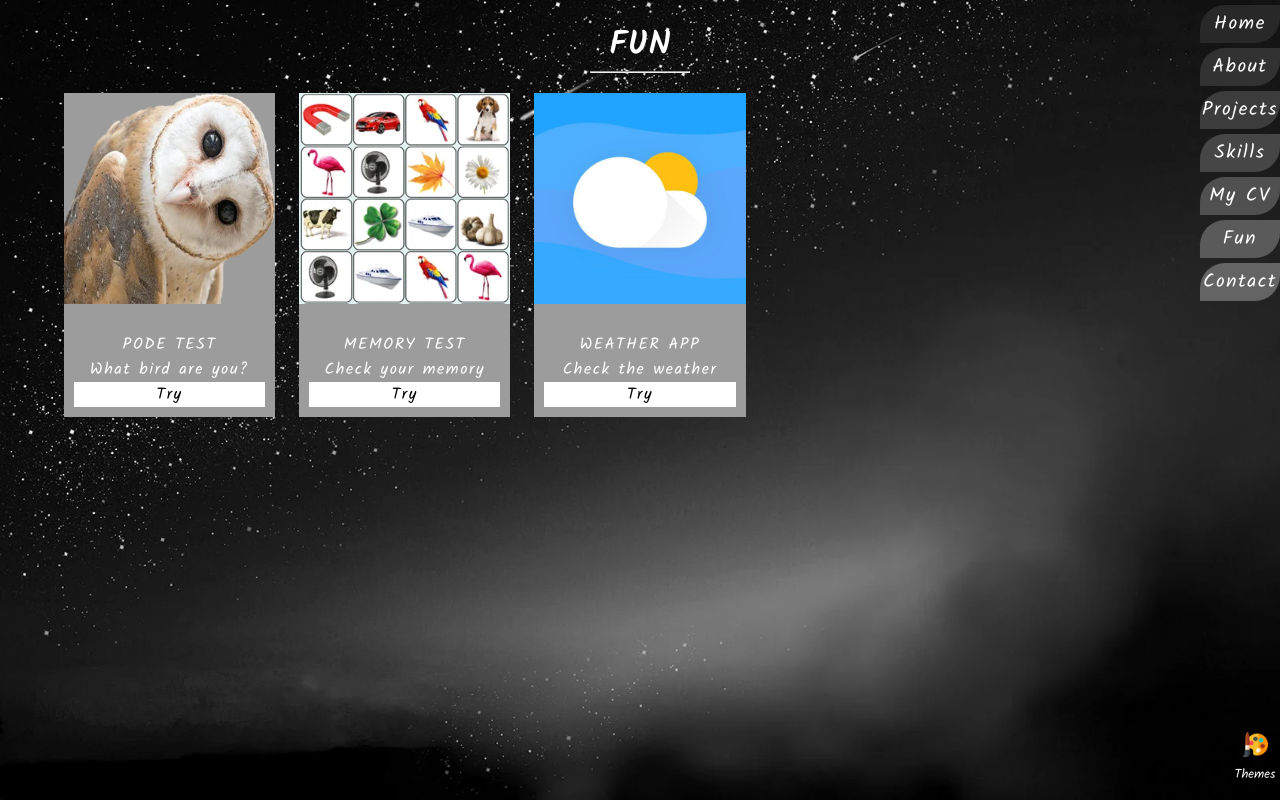
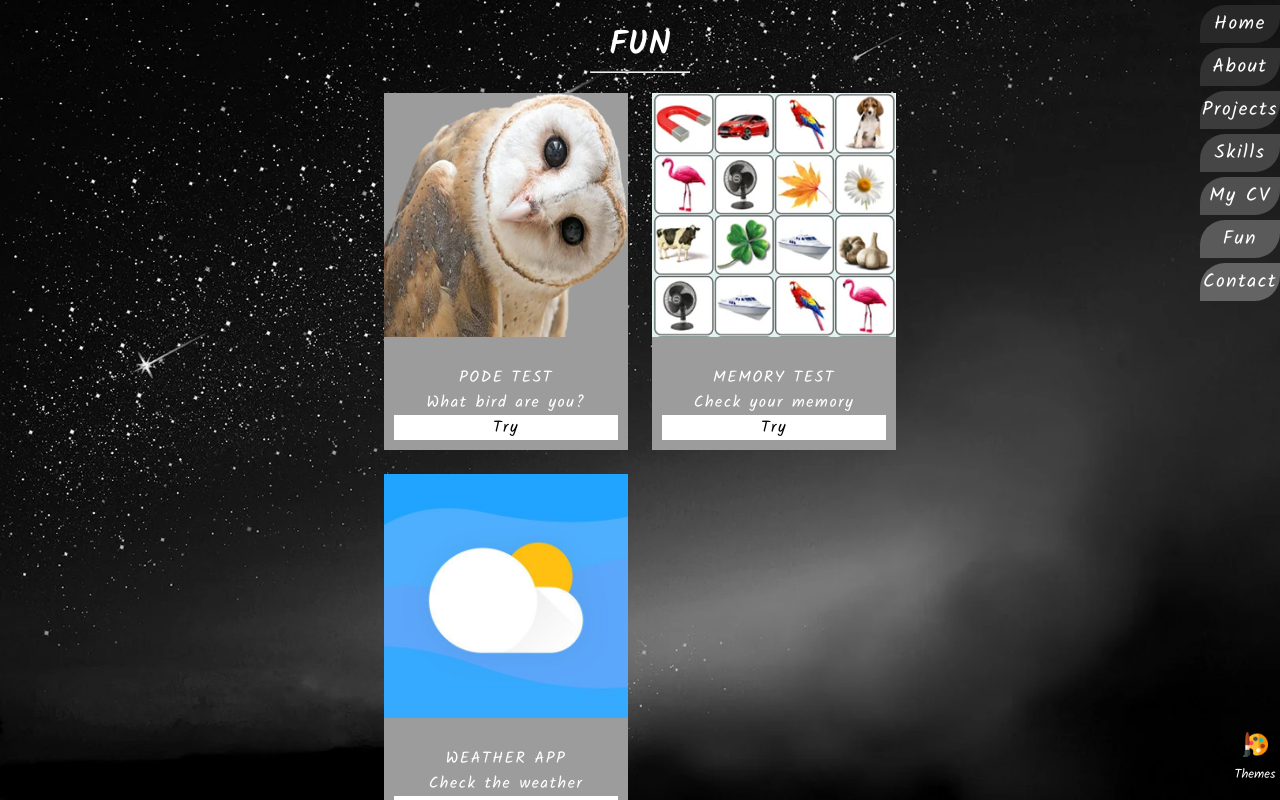
Before and after one commit to rabee-jaramani/rabee_portfolio_2021, a React (Create React App) app: page /fun in a window 1280 px wide. Built offline with nearby package versions, Linux system fonts and the light colour scheme; a web font is replaced by a local one.

Commit message:
Update fun.sass

```diff
--- a/src/Fun/fun.sass
+++ b/src/Fun/fun.sass
@@ -5,7 +5,7 @@
     grid-gap: 1.5rem
     align-items: flex-start
     text-align: center
-    width: 90%
+    width: 40%
     margin-left: 50%
     transform: translate(-50%)
     .funt-item
```
